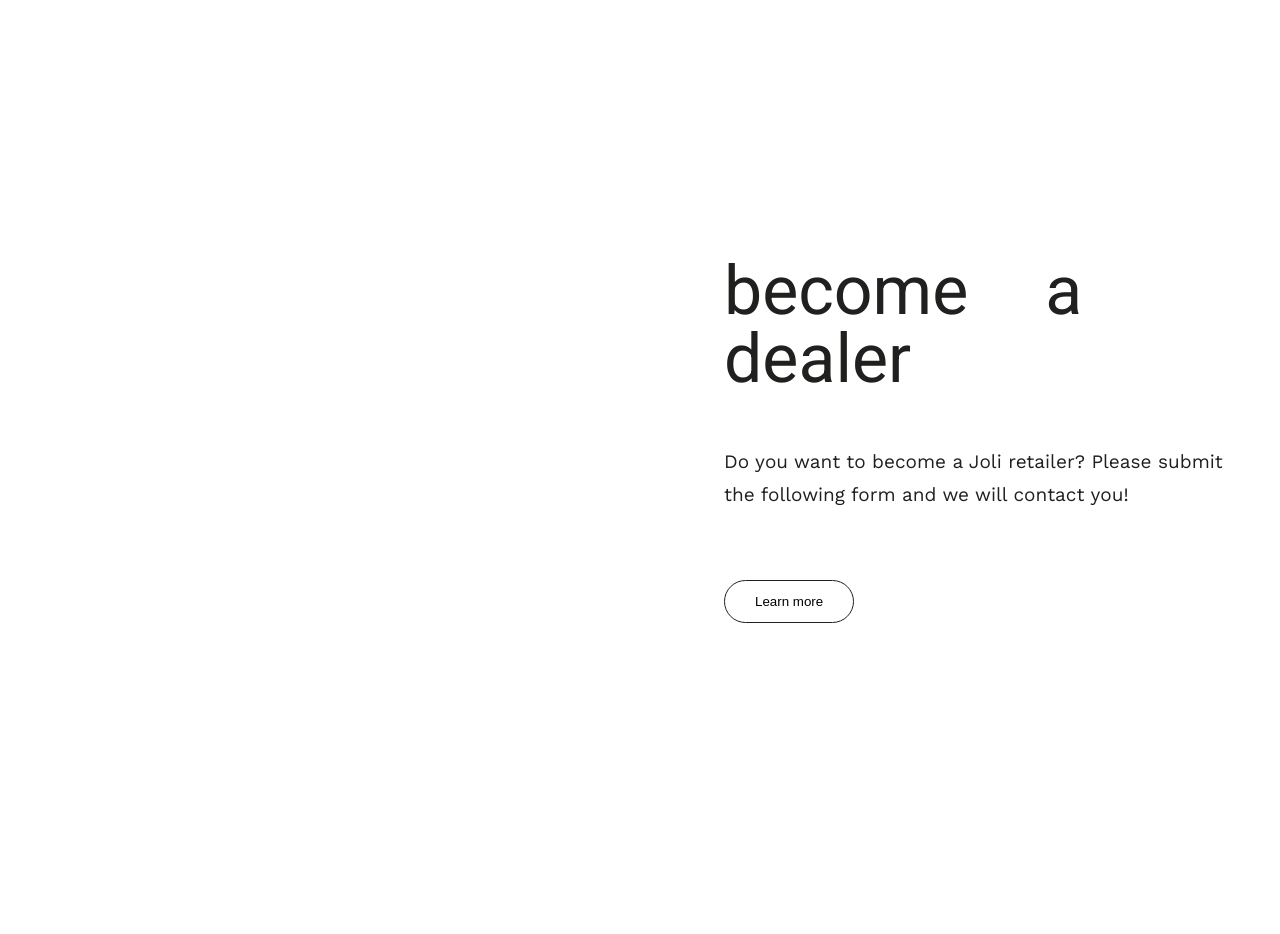
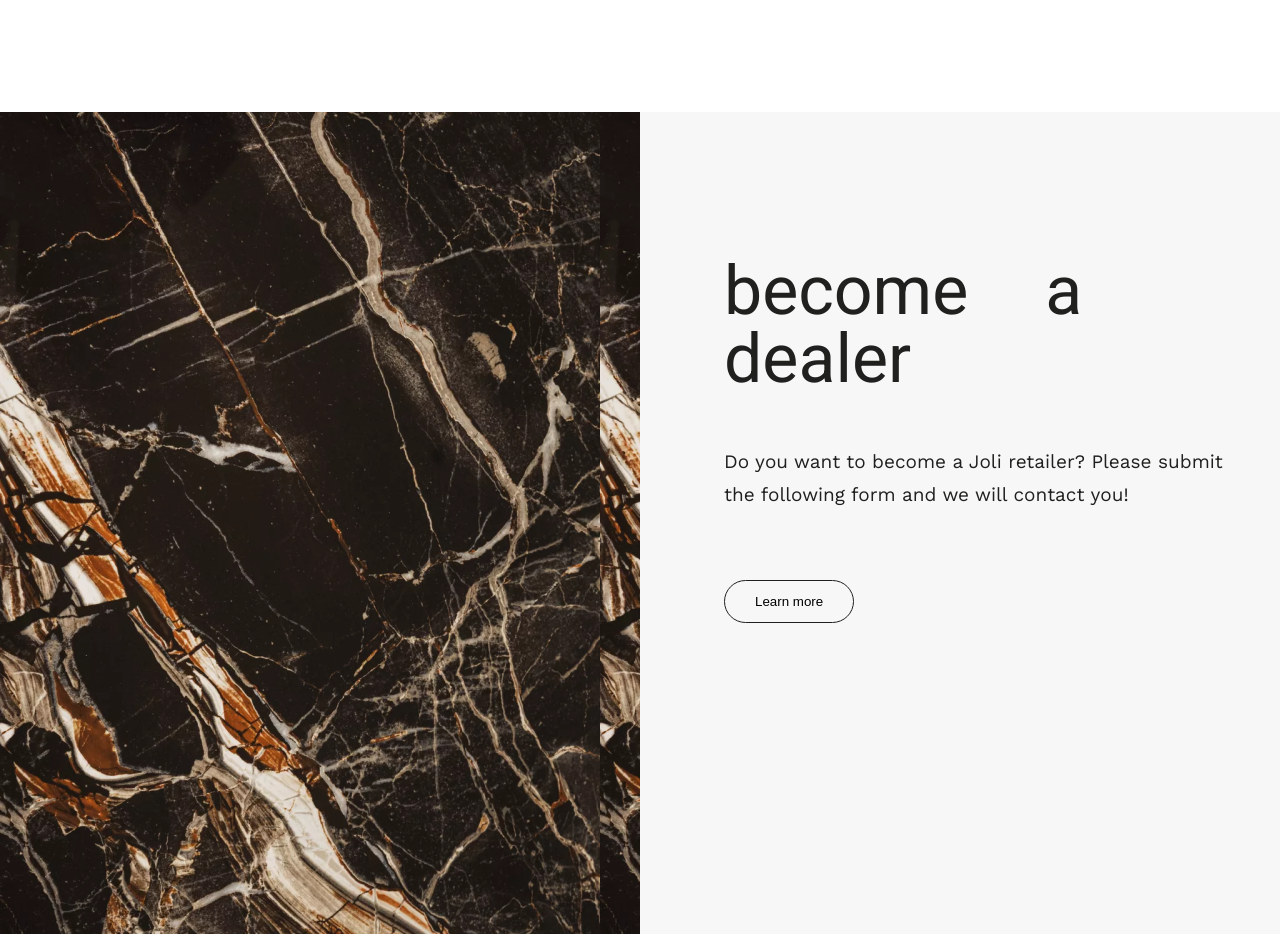
Before and after one commit to Dmitrij413/lasting_memories, a plain HTML site: page index.html in a window 1280 px wide. Shown: the part 3664-4598 px from the top of the page. Before the commit the page ends 4394 px from the top, so only its background shows below. Drawn offline with nearby package versions, Linux system fonts and the light colour scheme.

Commit message:
upgrade html, css, img

```diff
--- a/css/style.css
+++ b/css/style.css
@@ -255,3 +255,15 @@ input[type=text]{
   position: relative;
   margin: 34px auto 0;
 }
+
+.become{
+  background-color: #f7f7f7f7;
+}
+
+.become-image{
+  background-image: url(/img/become-image.png);
+}
+
+#become-btn{
+  margin-bottom: 311px;
+}
```
Also changed, not shown: img/become-image.png (added).
